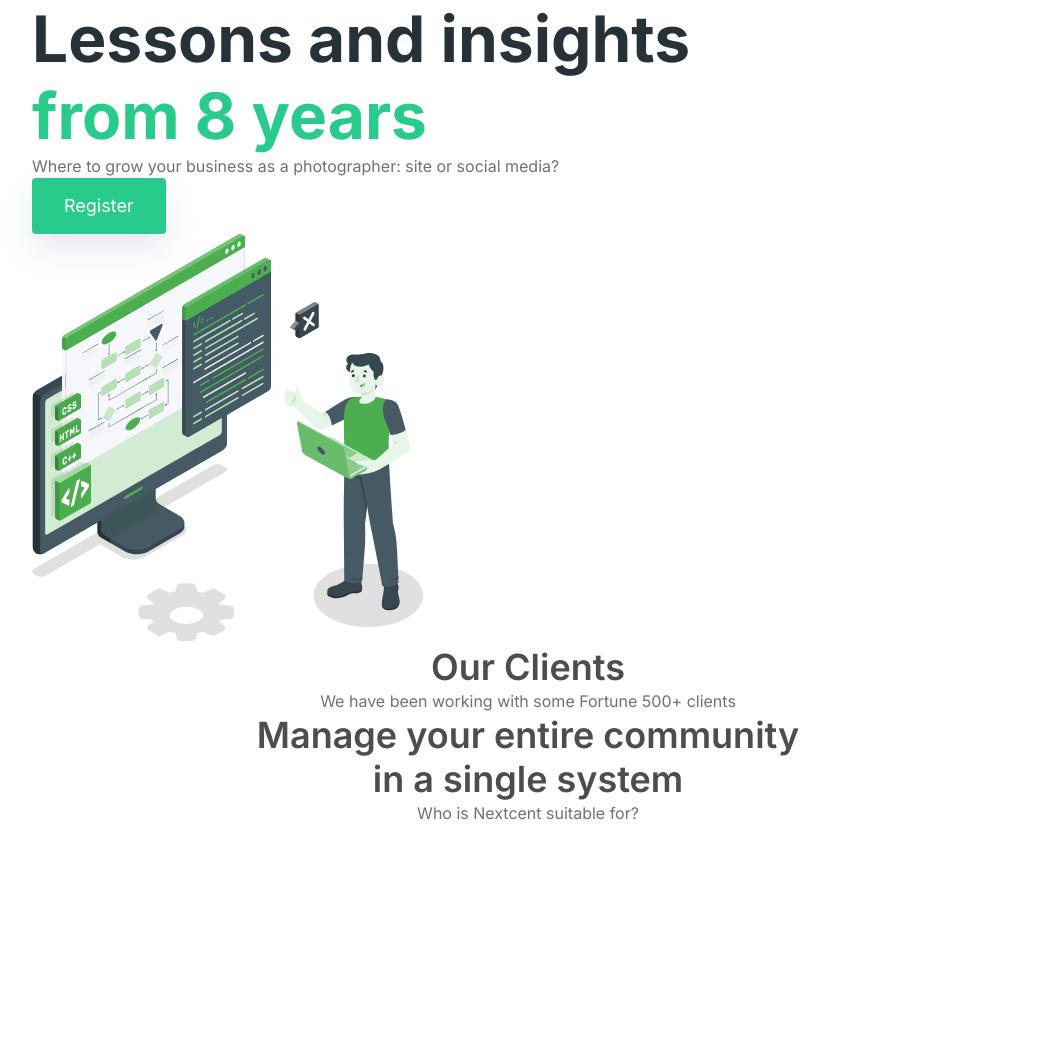
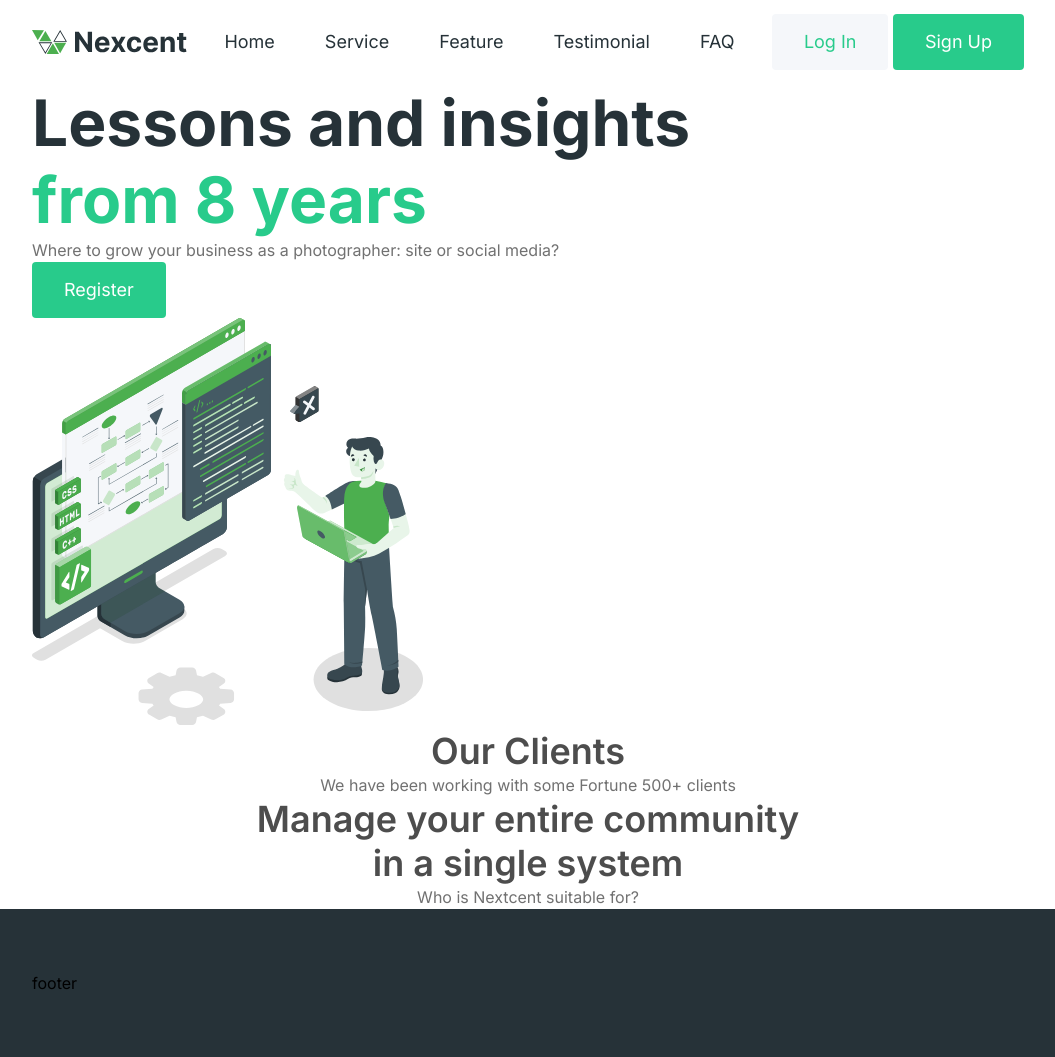
Before and after one commit to najmulhc/nextcent, a plain HTML site: page index.html in a window 1280 px wide. Shown: the whole page, without its empty margins (112-1167 px from the left). Before the commit the page ends 825 px from the top, so only its background shows below. Drawn offline with Linux system fonts and the light colour scheme.

Commit message:
header is done

```diff
--- a/index.html
+++ b/index.html
@@ -7,7 +7,22 @@
     <link rel="stylesheet" href="styles/style.css" />
   </head>
   <body>
-    <header></header>
+    <header>
+      <img src="./assets/logo.svg" alt="logo of the site" srcset="">
+      <nav>
+        <ul>
+          <li><a href="">Home</a></li>
+          <li><a href="">Service</a></li>
+          <li><a href="">Feature</a></li>
+          <li><a href="">Testimonial</a></li>
+          <li><a href="">FAQ</a></li>
+        </ul>
+      </nav>
+      <div id="action">
+     <button class="disabled">Log In</button>
+        <button>Sign Up</button>
+      </div>
+    </header>
     <main>
       <section id="hero">
         <div>
@@ -42,7 +57,9 @@
       <section id="blog"></section>
       <section id="demo"></section>
     </main>
-    <footer></footer>
+    <footer>
+      footer
+    </footer>
     <script type="module" src="./scripts/index.js"></script>
   </body>
 </html>
--- /dev/null
+++ b/styles/footer.css
@@ -0,0 +1,5 @@
+footer {
+    background-color: var(--secondary);
+    padding-top: 64px;
+    padding-bottom: 64px;
+}
--- /dev/null
+++ b/styles/header.css
@@ -0,0 +1,19 @@
+header {
+    display: flex;
+    justify-content: space-between;
+    align-items: center;
+    height: 84px;
+
+}
+
+header ul {
+    display: flex; gap: 50px;
+}
+
+li {
+    list-style: none;
+}
+
+#action {
+    gap: 14px;
+}
--- a/styles/style.css
+++ b/styles/style.css
@@ -1,5 +1,7 @@
 @import "./typography.css";
 @import "./variables.css";
+@import "./footer.css";
+@import "./header.css";
 
 * {
   margin: 0;
@@ -7,13 +9,14 @@
   box-sizing: border-box;
 }
 
-
-section {
-    width: 100vw;
-    padding: 0 144px;
-
+section,
+footer, header {
+  max-width: 100vw;
+  padding-left: 144px;
+  padding-right: 144px;
 }
 
-#our-clients , #manage-community{
-    text-align: center;
+#our-clients,
+#manage-community {
+  text-align: center;
 }
--- a/styles/typography.css
+++ b/styles/typography.css
@@ -41,7 +41,8 @@ p {
   color: var(--grey);
 }
 
-p.body-1 {
+p.body-1,
+ul > li > a {
   font-size: 18px;
   line-height: 28px;
 }
@@ -71,10 +72,29 @@ button {
   font-size: 18px;
   line-height: 24px;
   gap: 8px;
-  box-shadow: var(--shadow-16px);
 }
 
 button.icon-button {
   padding: 20px;
   font-size: 24px;
 }
+
+button.disabled,
+button:hover {
+  background-color: var(--silver);
+  color: var(--primary);
+}
+
+button.disabled:hover {
+  background-color: var(--primary);
+  color: white;
+}
+
+a {
+  text-decoration: none;
+  color: var(--secondary);
+}
+
+a:hover {
+  font-weight: 500;
+}
```
